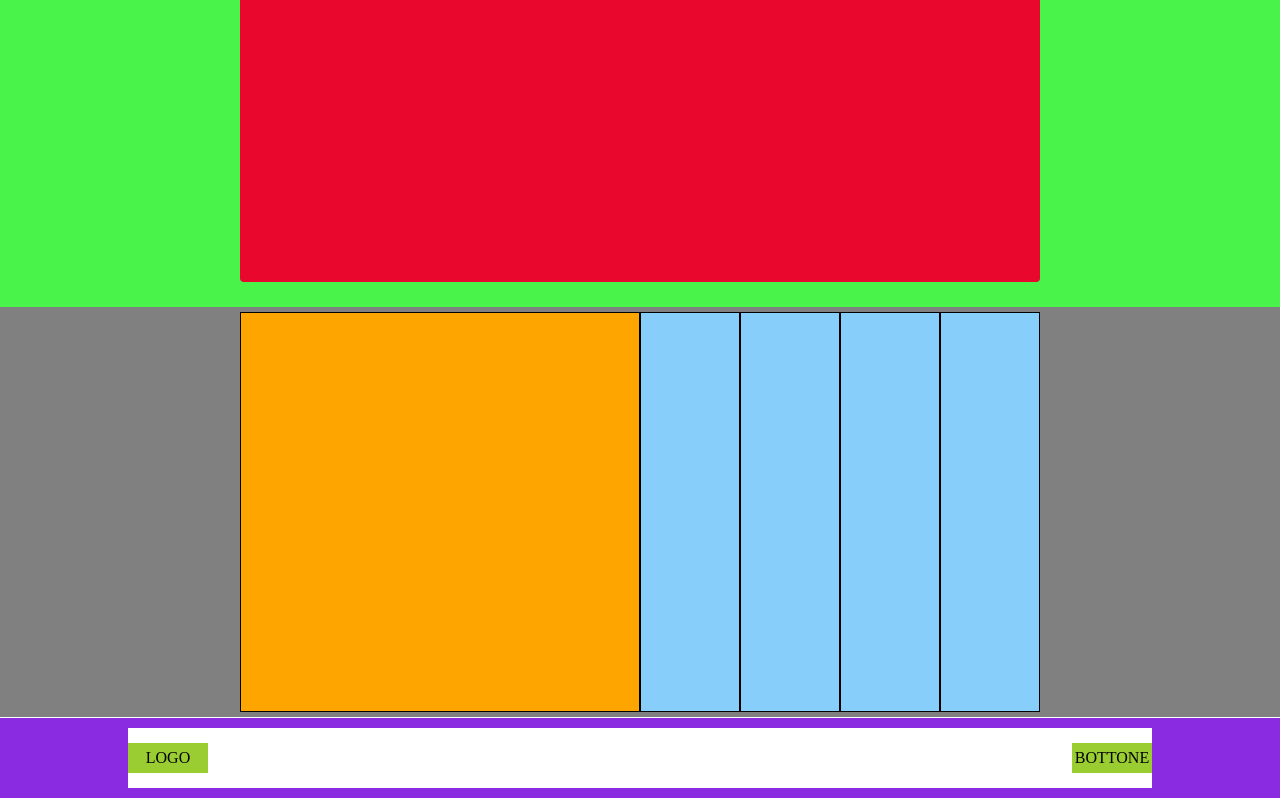
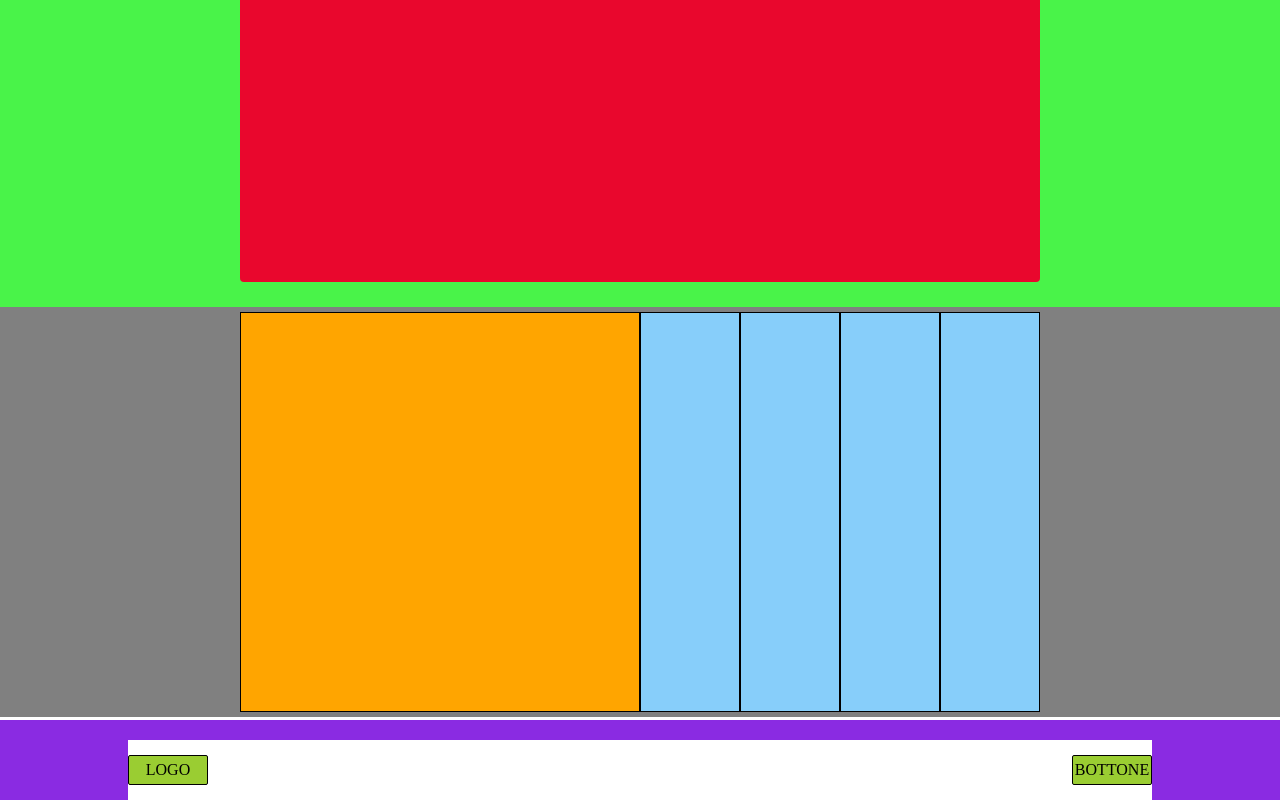
Before and after one commit to EvoX7/htmlcss-struttura-discord, a plain HTML site: page index.html in a window 1280 px wide. Shown: the part 1973-2773 px from the top of the page. Drawn offline with Linux system fonts and the light colour scheme.

Commit message:
working on header

```diff
--- a/css/style.css
+++ b/css/style.css
@@ -141,7 +141,6 @@ header {
     width: 800px;
     height: 400px;
     background-color: rgb(206, 197, 197);
-    border-radius: 4px;
 }
 
 .orange-box {
@@ -182,7 +181,7 @@ header {
     width: 100%;
     height: 80px;
     background-color: blueviolet;
-    margin-top: 1px;
+    margin-top: 3px;
 }
 
 .footer {
@@ -192,6 +191,7 @@ header {
     width: 80%;
     height: 60px;
     margin: 0 auto;
+    margin-top: 20px;
     background-color: rgb(255, 255, 255);
 }
 
@@ -206,4 +206,6 @@ header {
     width: 80px;
     height: 30px;
     background-color: yellowgreen;
+    border: 1px solid black;
+    border-radius: 2px;
 }
```
